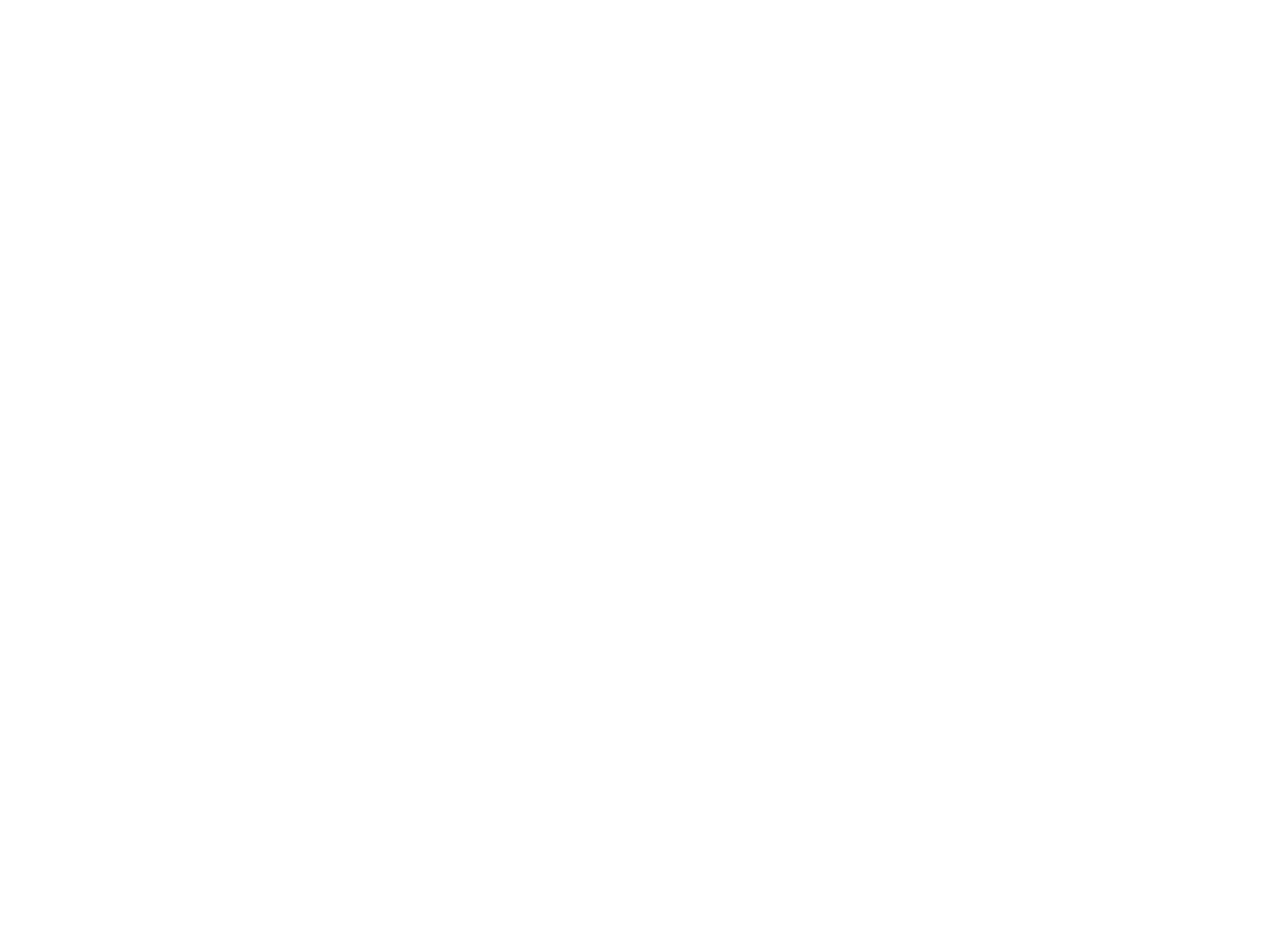
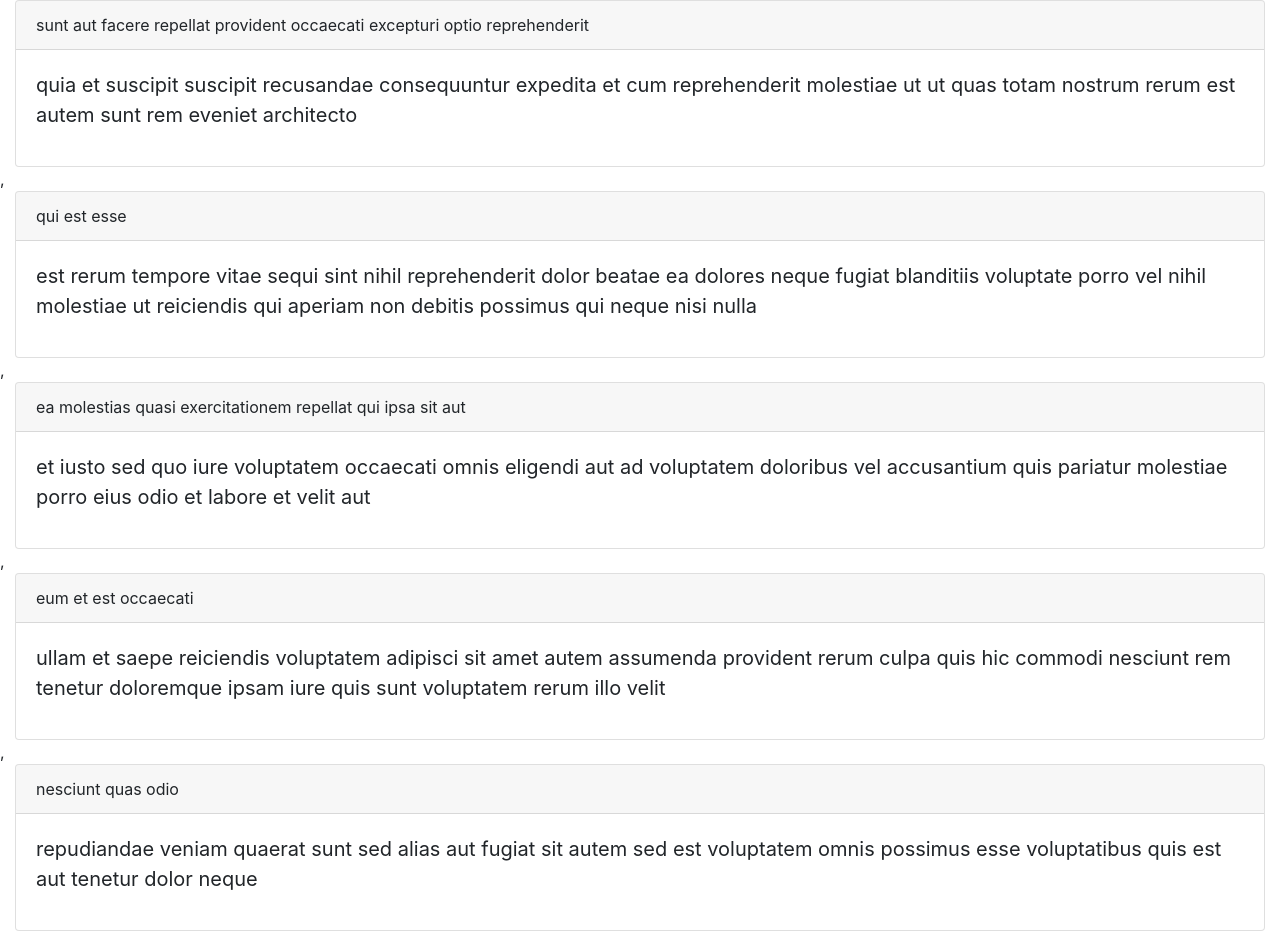
Before and after one commit to uss-hopper/snap-challenges-wsalmons, a plain HTML site: page index.html in a window 1280 px wide. Before the commit the page ends 800 px from the top, so only its background shows below. Drawn offline with nearby package versions, Linux system fonts and the light colour scheme.

Commit message:
snap challenge 2/12 fixed typo

```diff
--- a/index.html
+++ b/index.html
@@ -12,9 +12,11 @@
 
 		<title>Snap challenge 2/11/19</title>
 	</head>
-	<body>
-		<div class="container">
-			<div id="target"></div>
+	<body onload="loadPosts()">
+		<div class="container-fluid">
+			<div class="card-deck">
+				<div id="target"></div>
+			</div>
 		</div>
 	</body>
 </html>
--- a/script.js
+++ b/script.js
@@ -40,15 +40,15 @@ function loadPosts() {
 	renderedPosts = posts.map((index) => {
 		return `
 			<div class="card">
-				<div class="card-header">{$index.title}</div>
+				<div class="card-header">${index.title}</div>
 				<div class="card-body">
 					<blockquote class="blockquote mb-0">
-						<p></p>
+						<p>${index.body}</p>
 					</blockquote>
 				</div>
-			</div>`
+			</div>
+				`
 	});
-
 	const target = document.getElementById('target');
 	target.innerHTML = renderedPosts.toString();
 }
```
